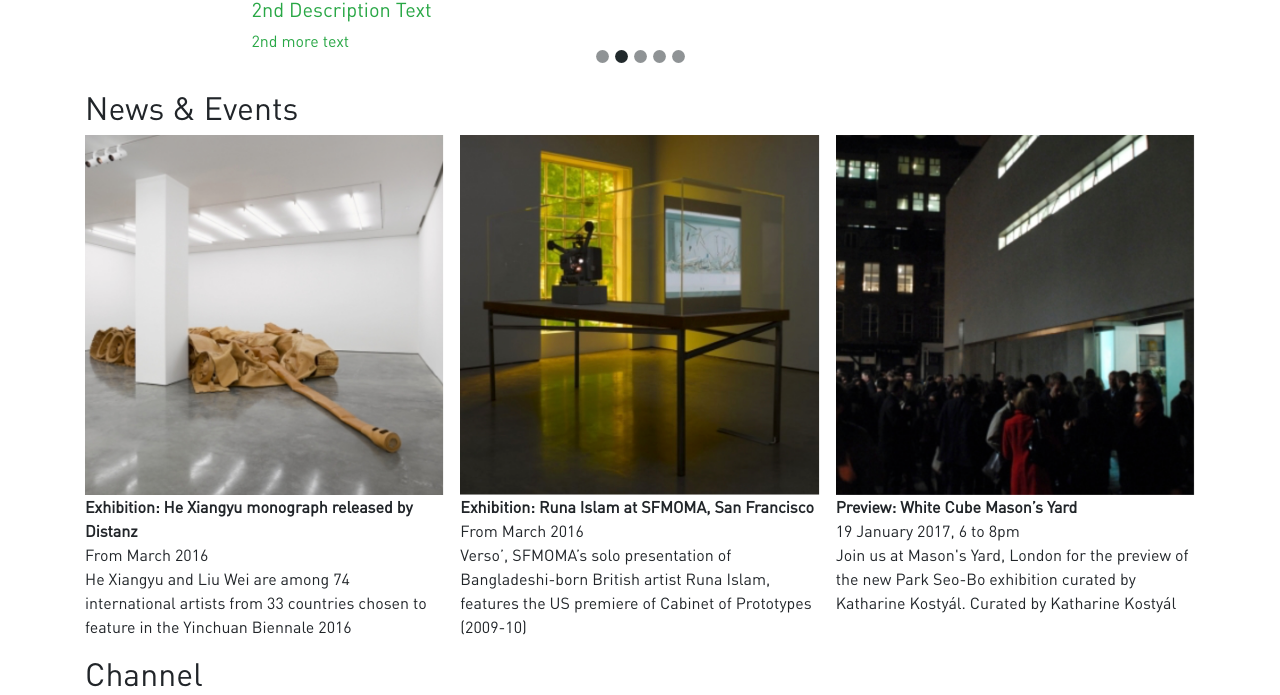
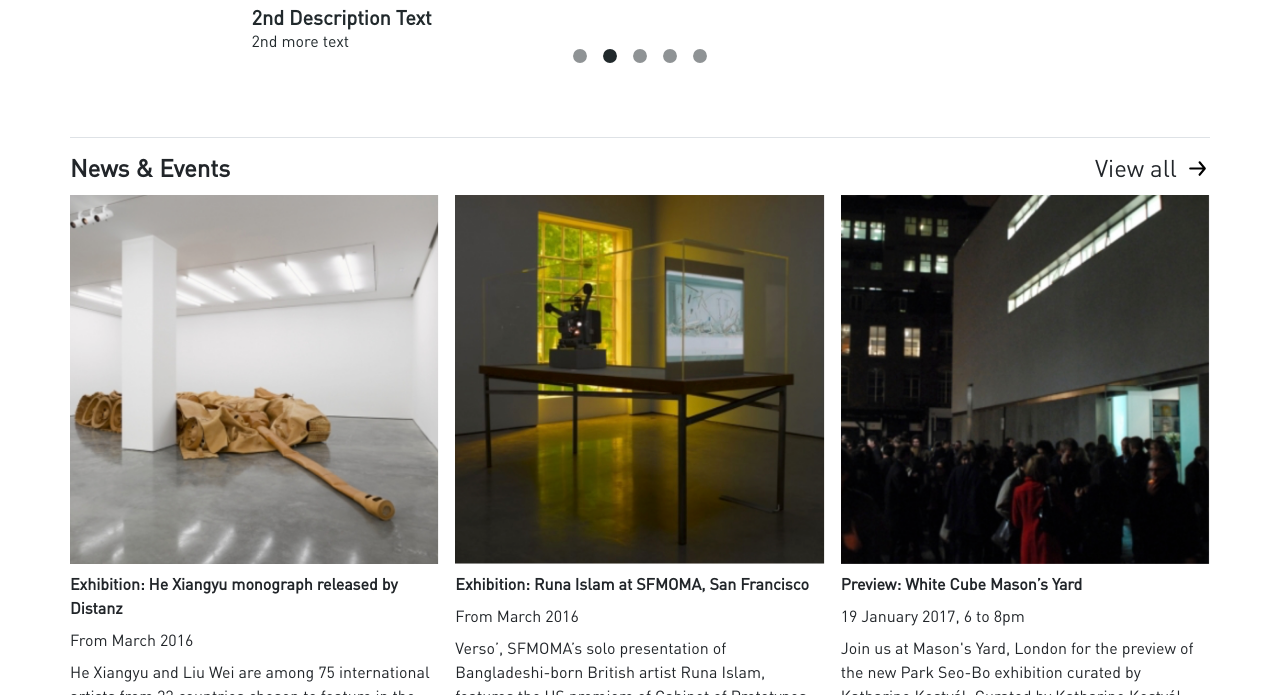
Before and after one commit to eyss1234/art-gallery-homepage, a plain HTML site: page index.html in a window 1280 px wide. Shown: the part 796-1491 px from the top of the page. Drawn offline with nearby package versions, Linux system fonts and the light colour scheme.

Commit message:
add fade right animation and spacings

```diff
--- a/index.html
+++ b/index.html
@@ -36,48 +36,48 @@
     <!-- Sections -->
     <!-- Banner -->
     <section id="banner" class="container">
-      <div id="carouselExampleIndicators" class="carousel slide" data-ride="carousel">
+      <div id="carouselExampleIndicators " class="carousel slide" data-ride="carousel">
         <ol class="carousel-indicators">
-          <li data-target="#carouselExampleIndicators" data-slide-to="0" class="active"></li>
-          <li data-target="#carouselExampleIndicators" data-slide-to="1"></li>
-          <li data-target="#carouselExampleIndicators" data-slide-to="2"></li>
-          <li data-target="#carouselExampleIndicators" data-slide-to="3"></li>
-          <li data-target="#carouselExampleIndicators" data-slide-to="4"></li>
+          <li data-target="#carouselExampleIndicators" data-slide-to="0" class="mx-2 active"></li>
+          <li data-target="#carouselExampleIndicators" data-slide-to="1" class="mx-2"></li>
+          <li data-target="#carouselExampleIndicators" data-slide-to="2" class="mx-2"></li>
+          <li data-target="#carouselExampleIndicators" data-slide-to="3" class="mx-2"></li>
+          <li data-target="#carouselExampleIndicators" data-slide-to="4" class="mx-2"></li>
         </ol>
         <div class="carousel-inner">
           <div class="carousel-item active">
             <img class="d-block w-100" src="/img/banner.jpg" alt="First slide">
             <div class="carousel-caption d-none d-md-block">
-              <h5 class="text-success">Description Text</h5>
-              <p class="text-success">more text</p>
+              <h5 class="m-0"><strong>Description Text</strong></h5>
+              <p class="mt-1">more text</p>
             </div>
           </div>
           <div class="carousel-item">
             <img class="d-block w-100" src="/img/banner.jpg" alt="Second slide">
             <div class="carousel-caption d-none d-md-block">
-              <h5 class="text-success">2nd Description Text</h5>
-              <p class="text-success">2nd more text</p>
+              <h5 class="m-0"><strong>2nd Description Text</strong></h5>
+              <p class=mt-1">2nd more text</p>
             </div>
           </div>
           <div class="carousel-item">
             <img class="d-block w-100" src="/img/banner.jpg" alt="Third slide">
             <div class="carousel-caption d-none d-md-block">
-              <h5 class="text-success">3rd Description Text</h5>
-              <p class="text-success">3rd more text</p>
+              <h5 class="m-0">3rd Description Text</h5>
+              <p class="mt-1">3rd more text</p>
             </div>
           </div>
           <div class="carousel-item">
             <img class="d-block w-100" src="/img/banner.jpg" alt="Third slide">
             <div class="carousel-caption d-none d-md-block">
-              <h5 class="text-success">4th Description Text</h5>
-              <p class="text-success">4th more text</p>
+              <h5 class="m-0">4th Description Text</h5>
+              <p class="mt-1">4th more text</p>
             </div>
           </div>
           <div class="carousel-item">
             <img class="d-block w-100" src="/img/banner.jpg" alt="Third slide">
             <div class="carousel-caption d-none d-md-block">
-              <h5 class="text-success">5th Description Text</h5>
-              <p class="text-success">5th more text</p>
+              <h5 class="m-0">5th Description Text</h5>
+              <p class="mt-1">5th more text</p>
             </div>
           </div>
 
@@ -85,37 +85,42 @@
       </div>
     </section>
     <!-- News and Events -->
-    <section class="container">
-      <h2>News & Events</h2>
-      <div class="news-container">
-        <div class="news-card">
+    <section class="container mt-5 border-top p-0">
+      <div class="d-flex justify-content-between">
+        <h4 class="mt-3"><strong>News & Events</strong></h4>
+        <a class="d-flex text-reset" href="#">
+          <h4 class="mt-3">View all</h4>
+          <img class="icon-arrow mt-2 ml-2" src="icons/arrow-forward-outline.svg" alt="">
+        </a>
+      </div>
+      <div class="news-container mt-1">
+        <div class="news-card" data-aos="fade-right" data-aos-delay="100">
           <img src="/img/news1.jpg" alt="">
-          <p><strong>Exhibition: He Xiangyu monograph
-            released by Distanz</strong><br>
-            From March 2016<br>
-            He Xiangyu and Liu Wei are
-            among 74 international artists
+          <p class="my-2"><strong>Exhibition: He Xiangyu monograph released by Distanz</strong></p>
+          <p class="m-0">From March 2016</p>
+          <p class="mt-2">He Xiangyu and Liu Wei are
+            among 75 international artists
             from 33 countries chosen to
             feature in the Yinchuan Biennale
             2016</p>
         </div>
-        <div class="news-card">
+        <div class="news-card" data-aos="fade-right" data-aos-delay="400">
           <img src="/img/news2.jpg" alt="">
-          <p><strong>Exhibition: Runa Islam at
-            SFMOMA, San Francisco</strong><br>
-            From March 2016<br>
-            Verso’, SFMOMA’s solo
+          <p class="my-2"><strong>Exhibition: Runa Islam at
+            SFMOMA, San Francisco</strong></p>
+          <p class="m-0">From March 2016</p>
+          <p class="mt-2">Verso’, SFMOMA’s solo
             presentation of Bangladeshi-born
             British artist Runa Islam,
             features the US premiere of
             Cabinet of Prototypes (2009-10)</p>
         </div>
-        <div class="news-card">
+        <div class="news-card" data-aos="fade-right" data-aos-delay="700">
           <img src="/img/news3.jpg" alt="">
-          <p><strong>Preview: White Cube Mason’s
-            Yard</strong><br>
-            19 January 2017, 6 to 8pm<br>
-            Join us at Mason's Yard, London
+          <p class="my-2"><strong>Preview: White Cube Mason’s
+            Yard</strong></p>
+          <p class="m-0">19 January 2017, 6 to 8pm</p>
+          <p class="mt-2">Join us at Mason's Yard, London
             for the preview of the new Park
             Seo-Bo exhibition curated by
             Katharine Kostyál. Curated by
@@ -124,8 +129,8 @@
       </div>
     </section>
     <!-- Channel -->
-    <section class="channel container">
-      <h2>Channel</h2>
+    <section class="channel container mt-4 p-0 border-top">
+      <h4 class="mt-3"><strong>Channel</strong></h4>
       <img src="/img/youtube-placeholder.jpg" alt="">
 
     </section>
@@ -206,7 +211,7 @@
       <section class="container d-flex justify-content-center justify-content-lg-between py-3 border-bottom">
         <!-- Left -->
         <div class="d-flex">
-          <h5><a href="#!" class="text-reset ">Newsletter</a></h5>
+          <h5><a href="#!" class="text-reset">Newsletter</a></h5>
           <h5><a href="#!" class="text-reset">Contact</a></h5>
           <h5><a href="#!" class="text-reset">Press Room</a></h5>
         </div>
--- a/style.css
+++ b/style.css
@@ -19,7 +19,7 @@ body {
   margin: 0;
 }
 
-h1, h2, h5, p {
+h1, h2, h4, h5, p {
   font-family: 'DINPro', sans-serif;
 }
 
@@ -47,20 +47,17 @@ h1, h2, h5, p {
 
 /* Banner */
 
+.carousel-indicators {
+
+}
 .carousel-indicators li {
-  height: 13px!important;
-  width: 13px!important;
+  height: 14px!important;
+  width: 14px!important;
   border-radius: 50%;
   background-color: var(--secondaryColor)!important;
 }
-
-.carousel-indicators li::active {
-  background-color: red!important;
-}
-
 .carousel-inner {
   padding-bottom: 100px!important;
-
 }
 
 .carousel-caption {
@@ -81,6 +78,14 @@ h1, h2, h5, p {
 .news-container img {
   width: 100%;
   object-fit: cover;
+}
+
+.news-card:hover {
+  background-color: rgba(0, 0, 0, 0.1);
+}
+
+.icon-arrow {
+  width: 25px;
 }
 
 /* Channel */
```
